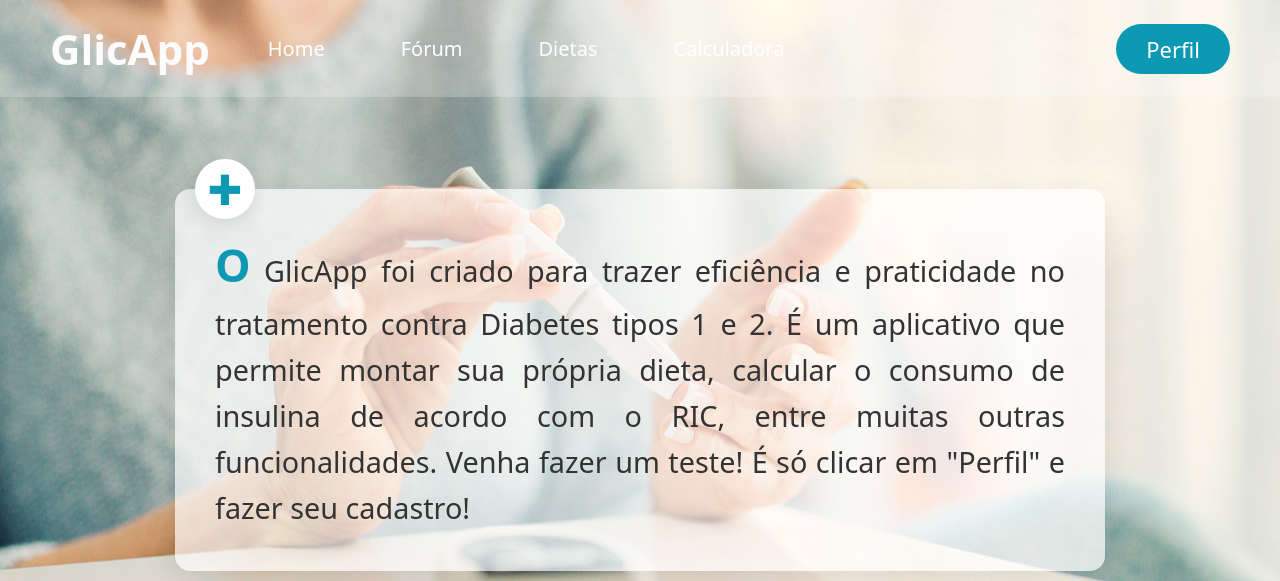
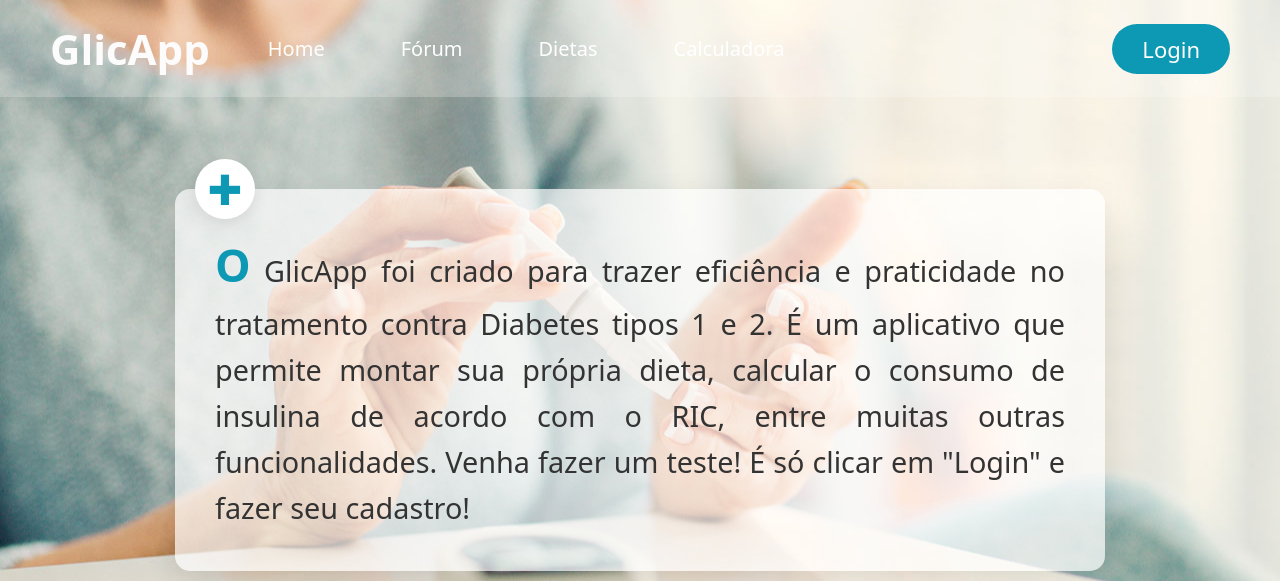
Before and after one commit to gbalmeida01/glicapp-web, a plain HTML site: page index.html in a window 1280 px wide. Shown: the top 581 px of the page. Drawn offline with Linux system fonts and the light colour scheme.

Commit message:
Spelling update

```diff
--- a/index.html
+++ b/index.html
@@ -21,7 +21,7 @@
         </div>
 
         <div class="perfil">
-            <li><a href="#user">Perfil</a></li>
+            <li><a href="#user">Login</a></li>
         </div>
 
     </nav>
@@ -30,7 +30,7 @@
     <div class="home-content">
         <p>O GlicApp foi criado para trazer eficiência e praticidade no tratamento contra Diabetes tipos 1 e 2. É um aplicativo que permite
             montar sua própria dieta, calcular o consumo de insulina de acordo com o RIC, entre muitas outras funcionalidades. Venha fazer um teste!
-            É só clicar em "Perfil" e fazer seu cadastro!
+            É só clicar em "Login" e fazer seu cadastro!
         </p>
     </div>
 </section>
```
